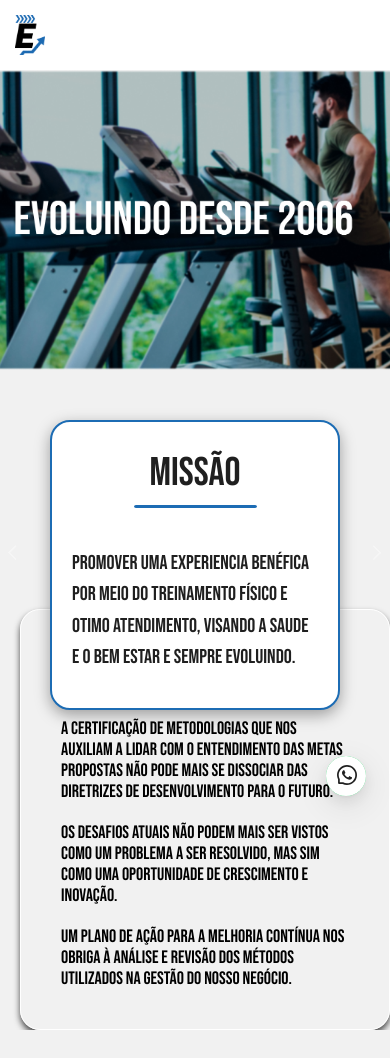
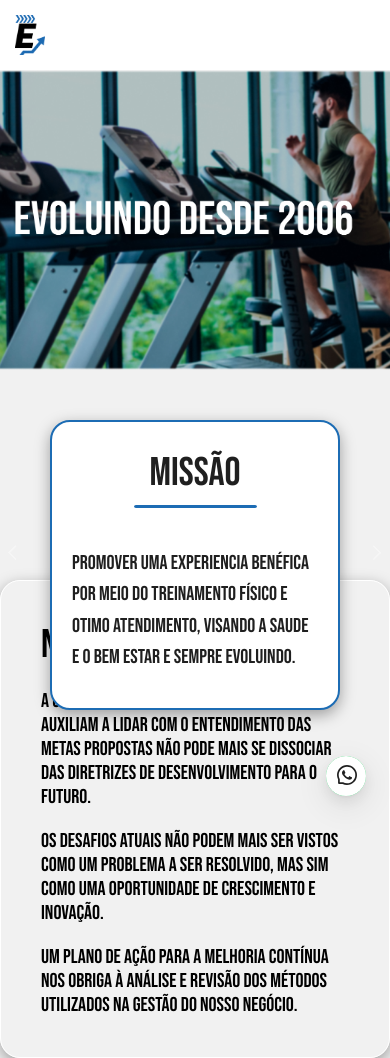
Before and after one commit to SamIamarino/Academia-Evolucao-Project, a React (Vite) app in the folder academia-evolucao/: page /aboutUs in a window 390 px wide. Before the commit the page ends 1030 px from the top, so only its background shows below. Built offline with nearby package versions, Linux system fonts and the light colour scheme.

Commit message:
chore: resolvendo alguns bugs de style

```diff
--- a/academia-evolucao/src/components/footer/Footer.css
+++ b/academia-evolucao/src/components/footer/Footer.css
@@ -31,7 +31,7 @@
     margin: 20px;
 }
 
-.text-container{
+.footer-text-container{
     margin-left: 20px;
 }
 
@@ -50,7 +50,7 @@
     .logo-footer{
         width: 170px;
     }
-    .text-container p{
+    .footer-text-container p{
         font-size: 18px;
     }
     .midia-icon{
--- a/academia-evolucao/src/components/footer/Footer.jsx
+++ b/academia-evolucao/src/components/footer/Footer.jsx
@@ -10,7 +10,7 @@
             <div className='footer-card'>
                 <img src={logoFooter} alt="Logo evolução" className='logo-footer'/>
 
-                <div className='text-container'>
+                <div className='footer-text-container'>
                     <p>Nossas redes sociais: </p>
                 </div>
 
--- a/academia-evolucao/src/components/photoCarrousel/PhotoCarrousel.css
+++ b/academia-evolucao/src/components/photoCarrousel/PhotoCarrousel.css
@@ -1,13 +1,12 @@
 
-
-.carouselStyle{
+/* .carouselStyle{
     width: 100%;
     height: 400px;
-}
+} */
 
 .imageStyle{
     width: 100%;
-    height: 600px;
+    height: 750px;
     object-fit: cover;
 }
 
@@ -20,5 +19,4 @@
     .imageStyle{
         height: 300px;
     }
-
   }
--- a/academia-evolucao/src/components/planoCard/PlanoCard.css
+++ b/academia-evolucao/src/components/planoCard/PlanoCard.css
@@ -5,13 +5,15 @@
     display: flex;
     flex-direction: column;
     justify-content: space-between;
-    /* only for styling purposes */
+
     margin: 40px;
     box-shadow: rgba(0, 0, 0, 0.35) 0px 5px 15px;
 }
 .plano-img{
     /* vai ter q mexer aqui depois na hora do map das imagens */
+    border-radius: 20px 20px 0px 0px;
     width: 100%;
+    display: block; /* evita espaços abaixo da imagem */
 }
 
 .plano-card-header{
@@ -25,6 +27,7 @@
 .plano-card-header-dark-themed{
     background-color: #04FC04;
     width: 100%;
+
     text-align: center;
     color: black;
     padding: 10px;
--- a/academia-evolucao/src/components/planoCard/PlanoCard.jsx
+++ b/academia-evolucao/src/components/planoCard/PlanoCard.jsx
@@ -1,5 +1,4 @@
 import './PlanoCard.css'
-import fotoExercicio from '../../assets/carafazendoexercicio.png'
 import { useState,useEffect } from 'react';
 import WhatsAppButton from '../whatsappButton/WhatsappButton';
 // Coloar photoUrl como prop no plano card
--- a/academia-evolucao/src/components/textContainer/TextContainer.css
+++ b/academia-evolucao/src/components/textContainer/TextContainer.css
@@ -6,7 +6,7 @@
     /* background-color: #f0f0f0; */
 }
 .text-container{
-    box-shadow: 0px 4px 6px rgba(0, 0, 0, 0.705);
+    box-shadow: rgba(0, 0, 0, 0.35) 0px 5px 15px;
     border-radius: 20px;
     border: 1px solid white;
     padding: 20px 40px 40px 40px ;
@@ -23,16 +23,16 @@
     gap: 20px;
 }
 .text-container-dark-themed {
-    box-shadow: 0px 4px 6px rgba(0, 0, 0, 0.9);
+    box-shadow: rgba(0, 0, 0, 0.35) 0px 5px 15px;
     border-radius: 20px;
-    border: 1px solid #333;
+
     background-color: #1a1a1a;
     padding: 20px 40px 40px 40px;
 }
 .text-container-title-dark-themed {
     padding-top: 20px;
     padding-bottom: 20px;
-    color: #f0f0f0;
+    color: #ffffff;
     font-size: 40px;
 }
 .text-container-content-dark-themed {
```
